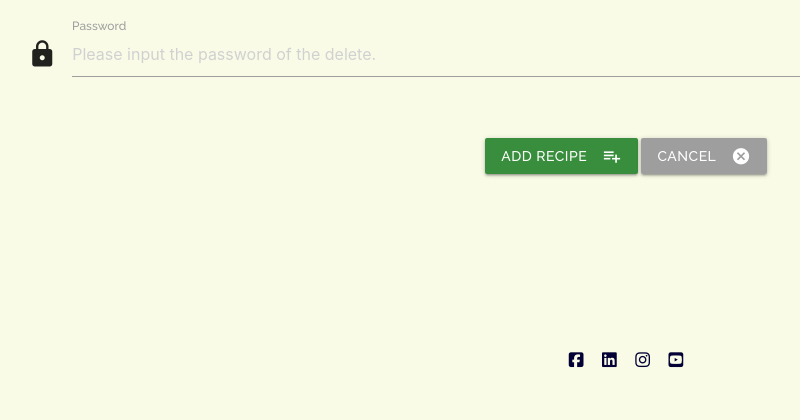
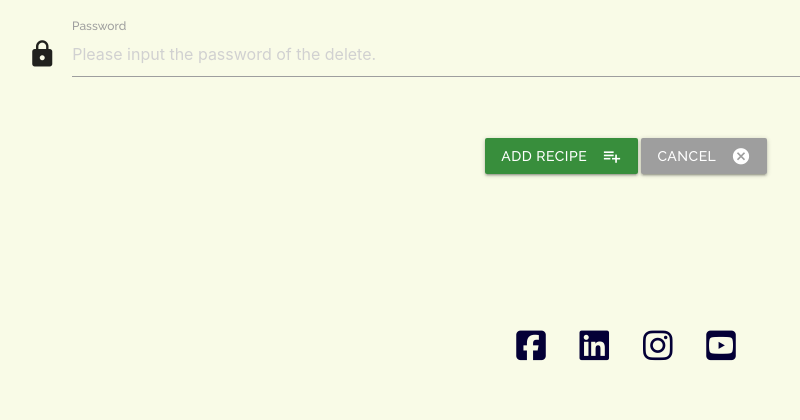
Before and after one commit to ss00831/milestone3, a Flask app: page /add_recipe in a window 1280 px wide. Shown: the part 872-1292 px from the top of the page, without its empty margins (14-814 px from the left). After the commit the page ends 1233 px from the top, so only its background shows below. Run offline with Flask 2, Linux system fonts and the light colour scheme; data that the repository does not hold is empty; some libraries are stand-ins or nearby versions.

Commit message:
Fixed footer text size, fixed the margin for form in add_recipe and edit_recipe, added go back to the recipe list in singlerecipe.html

```diff
--- a/app.py
+++ b/app.py
@@ -189,4 +189,4 @@ def delete_recipe(recipe_id):
 if __name__ == '__main__':
     app.run(host=os.environ.get('IP'),
             port=int(os.environ.get('PORT')),
-            debug=True)
+            debug=False)
--- a/static/css/style.css
+++ b/static/css/style.css
@@ -139,6 +139,10 @@ ol.instruction-list li{
     margin-top: 3rem;
 }
 
+.goback_recipe{
+    margin-top: 2rem;
+}
+
 .single-recipe-img > img{
     max-height: 30rem;
     width: auto;
@@ -152,7 +156,7 @@ ol.instruction-list li{
     padding: 1rem 0;
 }
 
-/* --------- addrecipe.html (/add_recipe) & editrecipe.html (/edit_recipe/<recipe_id>)   ---------- */
+/* ---- addrecipe.html (/add_recipe) & editrecipe.html (/edit_recipe/<recipe_id>) ---- */
 .add_recipe_form, .edit_recipe_form{
     margin: 2rem;
 }
@@ -206,22 +210,13 @@ footer {
     background-color: white;
 }
 
-.social {
-    text-align: center;
+.social-links > li {
+    display: inline;
+    padding-right: 1rem;
+    padding-left: 1rem;
 }
 
-.list-inline > li {
-    display: inline;
-    padding-right: 5px;
-    padding-left: 5px;
-}
-
-.list-inline-item {
-    padding: 5px 10px 0px 10px;
-
-}
-
-.list-inline-item a {
+.social-links a > i{
     color: #040036;
     font-size: 2.25rem;
 }
@@ -267,6 +262,13 @@ footer {
     .recipes-preview > .card-image img{
         height: 18rem;
     }
+    /* ---- addrecipe.html (/add_recipe) & editrecipe.html (/edit_recipe/<recipe_id>) ---- */
+    .add_recipe_form, .edit_recipe_form{
+        margin: 0rem;
+    }
+    .add_ingredient_field_button, .add_instruction_field_button, .add_ingredient_field_button_edit, add_instruction_field_button_edit{
+        margin-left: 2rem;
+    }
     /* ------ singlerecipe.html : /get_recipes/<recipe_id>  ------ */
     .ingredient-list, .instruction-list{
         margin: 0 0.4rem;
--- a/templates/base.html
+++ b/templates/base.html
@@ -45,10 +45,8 @@
         <footer class="page-footer lime lighten-5">
             <div class="container">
                 <div class="row">
-                    <div class="col s12">
-                        <div class="social">
-                            <ul class="list-inline social-links">
-                                <li class="list-inline-item">
+                    <ul class="social-links">
+                        <li class="social-links-item">
                             <a target="_blank" href="https://www.facebook.com/ss831">
                                 <i class="fab fa-facebook-square" aria-hidden="true"></i>
                                 <span class="sr-only">Facebook</span>
@@ -75,8 +73,6 @@
                     </ul>
                 </div>
             </div>
-                </div>
-            </div>
         </footer>
         <script src="https://code.jquery.com/jquery-3.5.1.min.js" integrity="sha256-9/aliU8dGd2tb6OSsuzixeV4y/faTqgFtohetphbbj0=" crossorigin="anonymous"></script>
         <script src="https://cdnjs.cloudflare.com/ajax/libs/materialize/1.0.0/js/materialize.min.js"></script>
--- a/templates/singlerecipe.html
+++ b/templates/singlerecipe.html
@@ -53,6 +53,8 @@
             {% endfor %}
         </ol>
     </div>
+
+
 </div>
 
 <div class="center button-group-1">
@@ -60,6 +62,10 @@
 
     <!-- Modal Trigger -->
     <a class="waves-effect waves-light btn modal-trigger red lighten-1" href="#modal2">Delete Recipe</a>
+
+    <div class="goback_recipe center">
+        <a href="{{ url_for('get_recipes') }}">Go back to recipe list</a>
+    </div>
 
     <!-- Modal Structure -->
     <div id="modal2" class="modal">
```
Lines whose indentation alone changed are shown as unchanged.
